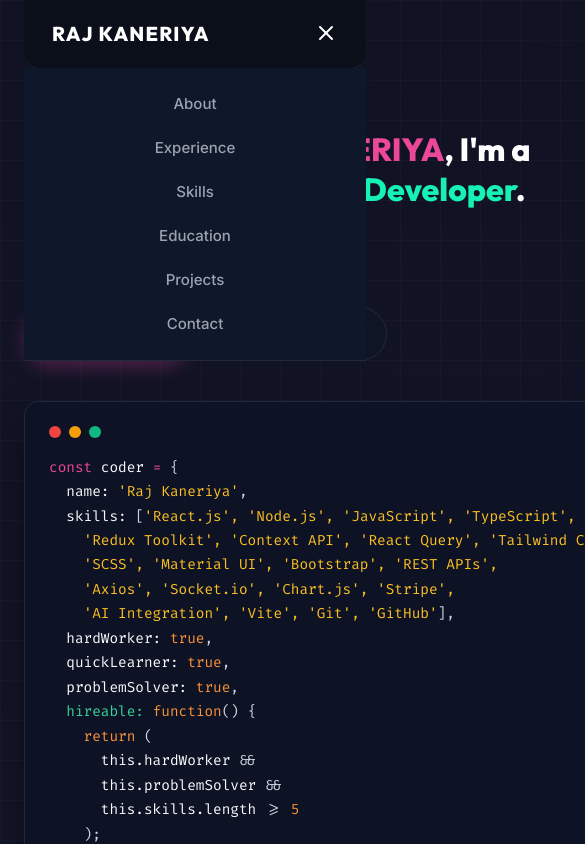
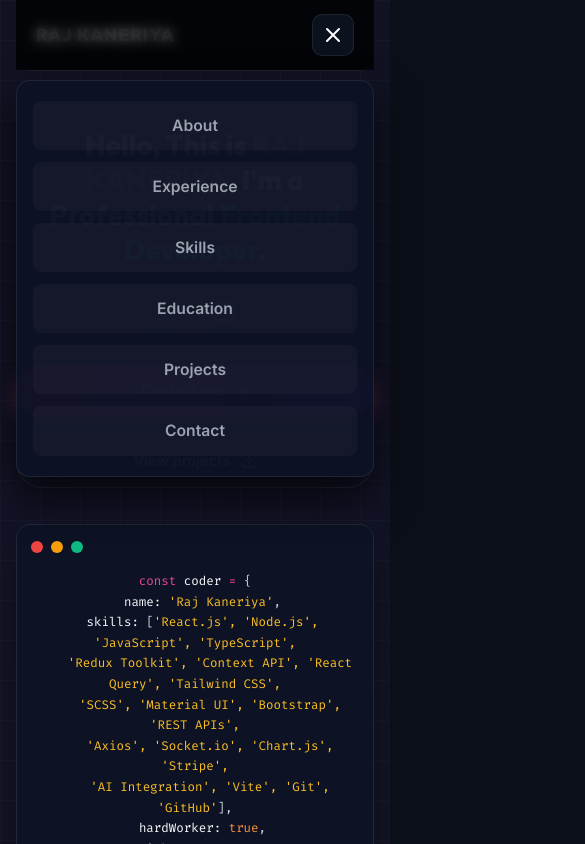
Before and after one commit to Raj-6090/Raj-Linkedin-Portfolio, a React (Vite) app: page / in a window 390 px wide. Both pictures are taken after a click on the button "Toggle navigation menu". Shown: the top 844 px of the page, 585 px wide, since content can reach past the window. Built offline with nearby package versions, Linux system fonts and the light colour scheme.

Commit message:
Responsive design updates for mobile, tablet, and project dots fix

```diff
--- a/src/Portfolio.jsx
+++ b/src/Portfolio.jsx
@@ -207,7 +207,21 @@ export default function Portfolio() {
   const { profile, coder, summary, about, skills, softSkills, projects, experience, education, certificates } = data;
   const links = ['About', 'Experience', 'Skills', 'Education', 'Projects', 'Contact'];
 
-  return <main className="ashik-style"><header className="ref-nav"><a className="ref-logo" href="#home">{profile.name.toUpperCase()}</a><button className="menu-trigger" onClick={() => setOpen(!open)}>{open ? <X /> : <Menu />}</button><nav className={open ? 'show' : ''}>{links.map(link => <a key={link} href={`#${link.toLowerCase()}`} onClick={() => setOpen(false)}>{link}</a>)}</nav></header>
+  return <main className="ashik-style">
+    <header className="ref-nav">
+      <a className="ref-logo" href="#home">{profile.name.toUpperCase()}</a>
+      <button className="menu-trigger" onClick={() => setOpen(!open)} aria-label="Toggle navigation menu">
+        {open ? <X size={24} /> : <Menu size={24} />}
+      </button>
+      <nav className={open ? 'show' : ''}>
+        {links.map(link => (
+          <a key={link} href={`#${link.toLowerCase()}`} onClick={() => setOpen(false)}>
+            {link}
+          </a>
+        ))}
+      </nav>
+      {open && <div className="nav-backdrop" onClick={() => setOpen(false)} />}
+    </header>
     <section id="home" className="ref-hero"><div className="hero-copy reveal"><h1>Hello, This is <span className="pink">{profile.name.toUpperCase()}</span>, I'm a Professional <span className="mint">{profile.title}</span>.</h1><div className="socials"><a href={`https://${profile.linkedin}`} target="_blank" rel="noreferrer" data-tooltip="Connect on LinkedIn" aria-label="LinkedIn"><LinkedinIcon /></a><a href={`mailto:${profile.email}`} data-tooltip="Send Email to Raj" aria-label="Email Raj"><Mail /></a></div><div className="hero-actions"><a href="#contact" className="outline-cta" data-tooltip="Jump to Contact Form">Contact me <ArrowRight size={16} /></a><a href="#projects" className="fill-cta" data-tooltip="View Featured Projects">View projects <Download size={16} /></a></div></div><CodeCard profile={profile} skills={skills} coder={coder} softSkills={softSkills} /></section>
     <section id="about" className="about-section reveal-on-scroll"><div className="side-title">ABOUT ME</div><div className="about-copy"><p className="mint kicker">WHO I AM?</p><p>{about}</p></div><div className="profile-orb" data-tooltip="Raj Kaneriya - Frontend Developer"><img src={profile.photo} alt={profile.name} /><em>{profile.title}</em></div></section>
     <section id="experience" className="experience-section reveal-on-scroll"><SectionTitle title="Experiences" /><div className="experience-layout"><div className="experience-art"><img className="experience-visual" src="/images/experience-workspace.png" alt="Developer workstation" data-tooltip="Frontend Workstation" /></div><div className="experience-grid">{experience.map((item, index) => <article className="glow-card" style={{ '--delay': `${index * 100}ms` }} key={`${item.company}-${item.role}`} data-tooltip={`${item.role} at ${item.company}`}><div className="experience-card-body"><div className="experience-icon"><Laptop2 size={30} /></div><div><p className="mint experience-period">{item.period}</p><h3>{item.role}</h3><p className="experience-company">{item.company}</p></div></div><ul>{item.highlights.map(point => <li key={point}>{point}</li>)}</ul></article>)}</div></div></section>
--- a/src/index.css
+++ b/src/index.css
@@ -141,26 +141,94 @@ body {
   cursor: pointer;
 }
 
+.nav-backdrop {
+  position: fixed;
+  top: 0;
+  left: 0;
+  right: 0;
+  bottom: 0;
+  background: rgba(0, 0, 0, 0.65);
+  backdrop-filter: blur(6px);
+  -webkit-backdrop-filter: blur(6px);
+  z-index: 90;
+}
+
 @media (max-width: 768px) {
+  .ashik-style {
+    padding: 0 16px;
+  }
+
+  .ref-nav {
+    padding: 14px 20px;
+    z-index: 100;
+  }
+
+  .ref-logo {
+    font-size: 1.1rem;
+  }
+
   .menu-trigger {
-    display: block;
+    display: flex;
+    align-items: center;
+    justify-content: center;
+    width: 42px;
+    height: 42px;
+    border-radius: 10px;
+    background: var(--bg-card);
+    border: 1px solid var(--border-subtle);
+    color: var(--text-main);
+    z-index: 101;
+    transition: all 0.25s ease;
+  }
+
+  .menu-trigger:active {
+    transform: scale(0.95);
   }
 
   .ref-nav nav {
     position: absolute;
-    top: 100%;
+    top: calc(100% + 10px);
     left: 0;
     right: 0;
     flex-direction: column;
-    background: #0f172a;
-    padding: 24px;
-    gap: 20px;
-    border-bottom: 1px solid var(--border-subtle);
-    display: none;
+    background: rgba(13, 18, 36, 0.98);
+    backdrop-filter: blur(24px);
+    -webkit-backdrop-filter: blur(24px);
+    padding: 20px 16px;
+    gap: 12px;
+    border: 1px solid var(--border-subtle);
+    border-radius: 14px;
+    box-shadow: 0 20px 40px rgba(0, 0, 0, 0.7);
+    display: flex;
+    opacity: 0;
+    visibility: hidden;
+    transform: translateY(-12px);
+    transition: opacity 0.3s cubic-bezier(0.4, 0, 0.2, 1), transform 0.3s cubic-bezier(0.4, 0, 0.2, 1), visibility 0.3s ease;
+    pointer-events: none;
+    z-index: 101;
   }
 
   .ref-nav nav.show {
-    display: flex;
+    opacity: 1;
+    visibility: visible;
+    transform: translateY(0);
+    pointer-events: auto;
+  }
+
+  .ref-nav nav a {
+    width: 100%;
+    text-align: center;
+    padding: 12px 18px;
+    border-radius: 8px;
+    background: rgba(255, 255, 255, 0.03);
+    font-size: 0.98rem;
+    font-weight: 600;
+  }
+
+  .ref-nav nav a:hover,
+  .ref-nav nav a:active {
+    background: rgba(22, 242, 179, 0.12);
+    color: var(--neon-mint);
   }
 }
 
@@ -177,24 +245,49 @@ body {
 @media (max-width: 992px) {
   .ref-hero {
     grid-template-columns: 1fr;
-    gap: 40px;
-    padding: 40px 0;
+    gap: 36px;
+    padding: 36px 0 24px;
     min-height: auto;
+    text-align: center;
+  }
+
+  .hero-copy {
+    display: flex;
+    flex-direction: column;
+    align-items: center;
+  }
+
+  .socials {
+    justify-content: center;
+  }
+
+  .hero-actions {
+    justify-content: center;
   }
 }
 
 .hero-copy h1 {
   font-family: var(--font-heading);
-  font-size: 2.8rem;
+  font-size: clamp(1.75rem, 4.5vw, 2.8rem);
   font-weight: 800;
   line-height: 1.25;
   margin-bottom: 24px;
   color: var(--text-main);
 }
 
-@media (max-width: 768px) {
-  .hero-copy h1 {
-    font-size: 2rem;
+@media (max-width: 480px) {
+  .hero-actions {
+    flex-direction: column;
+    width: 100%;
+    gap: 12px;
+  }
+
+  .outline-cta,
+  .fill-cta {
+    width: 100%;
+    justify-content: center;
+    padding: 12px 24px;
+    font-size: 0.88rem;
   }
 }
 
@@ -318,6 +411,19 @@ body {
   line-height: 1.7;
   color: #cbd5e1;
   overflow-x: auto;
+  white-space: pre-wrap;
+  word-break: break-word;
+}
+
+@media (max-width: 600px) {
+  .terminal-card {
+    padding: 16px 14px;
+  }
+
+  .terminal-card pre {
+    font-size: 0.78rem;
+    line-height: 1.65;
+  }
 }
 
 .white {
@@ -444,6 +550,29 @@ body {
   .about-section {
     flex-direction: column-reverse;
     text-align: center;
+    gap: 32px;
+  }
+
+  .profile-orb {
+    margin: 0 auto;
+    width: 180px;
+    height: 220px;
+  }
+
+  .about-copy {
+    max-width: 100%;
+  }
+
+  .about-copy p {
+    font-size: 1.02rem;
+    line-height: 1.7;
+  }
+}
+
+@media (max-width: 480px) {
+  .profile-orb {
+    width: 160px;
+    height: 200px;
   }
 }
 
@@ -524,6 +653,37 @@ body {
 @media (max-width: 900px) {
   .experience-layout {
     grid-template-columns: 1fr;
+    gap: 32px;
+  }
+
+  .experience-visual {
+    max-width: 360px;
+  }
+}
+
+@media (max-width: 600px) {
+  .glow-card {
+    padding: 20px 18px;
+  }
+
+  .experience-card-body {
+    gap: 14px;
+  }
+
+  .experience-icon {
+    padding: 8px;
+  }
+
+  .experience-card-body h3 {
+    font-size: 1.12rem;
+  }
+
+  .glow-card ul {
+    padding-left: 16px;
+  }
+
+  .glow-card ul li {
+    font-size: 0.88rem;
   }
 }
 
@@ -612,6 +772,7 @@ body {
   overflow-y: visible;
   scrollbar-width: none;
   touch-action: pan-x;
+  -webkit-overflow-scrolling: touch;
 }
 
 .skills-swiper::-webkit-scrollbar {
@@ -641,6 +802,31 @@ body {
   border: 1px solid #272d57;
   border-radius: 12px;
   transition: transform 0.3s cubic-bezier(0.4, 0, 0.2, 1), border-color 0.3s ease, box-shadow 0.3s ease;
+}
+
+@media (max-width: 600px) {
+  .skills-track {
+    gap: 12px;
+    padding-top: 16px;
+    padding-bottom: 16px;
+  }
+
+  .skills-track .skill-card {
+    width: 135px;
+    height: 120px;
+    flex: 0 0 135px;
+    padding: 12px 10px;
+    gap: 10px;
+  }
+
+  .skills-track .skill-card > svg {
+    width: 32px;
+    height: 32px;
+  }
+
+  .skills-track .skill-card strong {
+    font-size: 0.82rem;
+  }
 }
 
 .skills-track .skill-card:hover {
@@ -679,9 +865,16 @@ body {
   gap: 28px;
 }
 
-@media (max-width: 850px) {
+@media (min-width: 769px) and (max-width: 1024px) {
+  .education-grid {
+    grid-template-columns: repeat(2, 1fr);
+  }
+}
+
+@media (max-width: 768px) {
   .education-grid {
     grid-template-columns: 1fr;
+    gap: 20px;
   }
 }
 
@@ -738,6 +931,7 @@ body {
   padding: 14px 20px;
   display: flex;
   align-items: center;
+  justify-content: center;
   position: relative;
   min-height: 52px;
   background: rgba(255, 255, 255, 0.02);
@@ -745,8 +939,13 @@ body {
 }
 
 .project-terminal-head .traffic {
+  position: absolute;
+  left: 20px;
+  top: 50%;
+  transform: translateY(-50%);
   display: flex;
   gap: 8px;
+  z-index: 2;
 }
 
 .project-terminal-head .traffic i {
@@ -769,10 +968,14 @@ body {
 }
 
 .project-terminal-head h3 {
-  margin: 0 auto;
+  margin: 0;
+  width: 100%;
+  text-align: center;
+  padding: 0 54px;
   font-size: 1.05rem;
   font-weight: 700;
   color: var(--neon-mint);
+  line-height: 1.35;
 }
 
 .project-code-body {
@@ -783,6 +986,32 @@ body {
   font-family: var(--font-mono);
   font-size: 0.88rem;
   line-height: 1.7;
+  white-space: pre-wrap;
+  word-break: break-word;
+}
+
+@media (max-width: 600px) {
+  .project-terminal-head .traffic {
+    display: none !important; /* Hide dots on mobile view to prevent any overlap */
+  }
+
+  .project-terminal-head h3 {
+    padding: 0 8px;
+    font-size: 0.95rem;
+  }
+
+  .project-code-body {
+    padding: 16px 14px;
+  }
+
+  .project-code-body code {
+    font-size: 0.78rem;
+    line-height: 1.6;
+  }
+
+  .code-line {
+    padding-left: 12px;
+  }
 }
 
 .code-line {
@@ -820,6 +1049,39 @@ body {
   border-radius: 14px;
   padding: 34px;
   box-shadow: 0 0 30px rgba(0, 0, 0, 0.35);
+}
+
+@media (max-width: 600px) {
+  .contact-form-card {
+    padding: 20px 16px;
+  }
+
+  .form-field-group input,
+  .form-field-group textarea {
+    font-size: 16px !important; /* Prevents iOS browser auto-zoom on input focus */
+    padding: 12px 14px;
+  }
+
+  .contact-submit-btn {
+    width: 100%;
+    justify-content: center;
+    padding: 14px 20px;
+  }
+
+  .contact-info-row {
+    gap: 14px;
+  }
+
+  .contact-info-row a,
+  .contact-info-row span {
+    font-size: 0.94rem;
+    word-break: break-word;
+  }
+
+  .info-icon-badge {
+    width: 42px;
+    height: 42px;
+  }
 }
 
 .contact-description {
@@ -1071,7 +1333,7 @@ body {
   line-height: 1.5;
 }
 
-/* Scroll To Top Button (Moved to Bottom Right Corner) */
+/* Scroll To Top Button */
 .scroll-to-top-btn {
   position: fixed !important;
   bottom: 30px !important;
@@ -1089,6 +1351,15 @@ body {
   box-shadow: 0 6px 24px rgba(236, 72, 153, 0.4) !important;
   z-index: 9999 !important;
   transition: transform 0.3s ease, box-shadow 0.3s ease !important;
+}
+
+@media (max-width: 600px) {
+  .scroll-to-top-btn {
+    bottom: 20px !important;
+    right: 20px !important;
+    width: 42px !important;
+    height: 42px !important;
+  }
 }
 
 .scroll-to-top-btn:hover {
@@ -1159,3 +1430,11 @@ footer {
   opacity: 1;
   visibility: visible;
 }
+
+/* Disable hover tooltips on touch / mobile devices */
+@media (hover: none), (max-width: 768px) {
+  [data-tooltip]::after,
+  [data-tooltip]::before {
+    display: none !important;
+  }
+}
```
